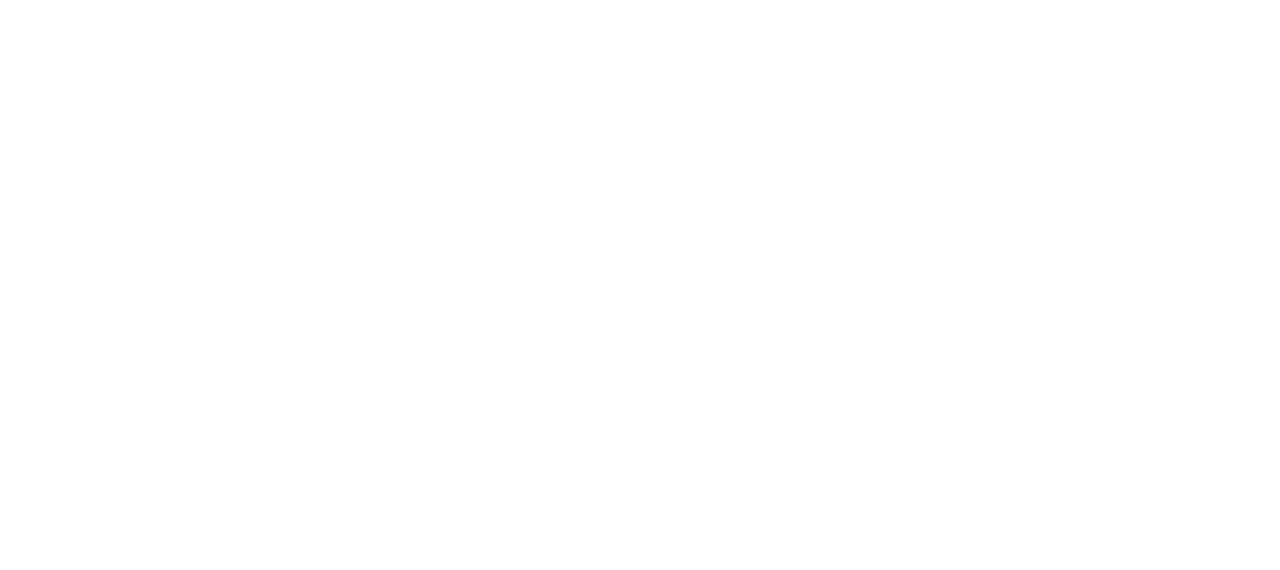
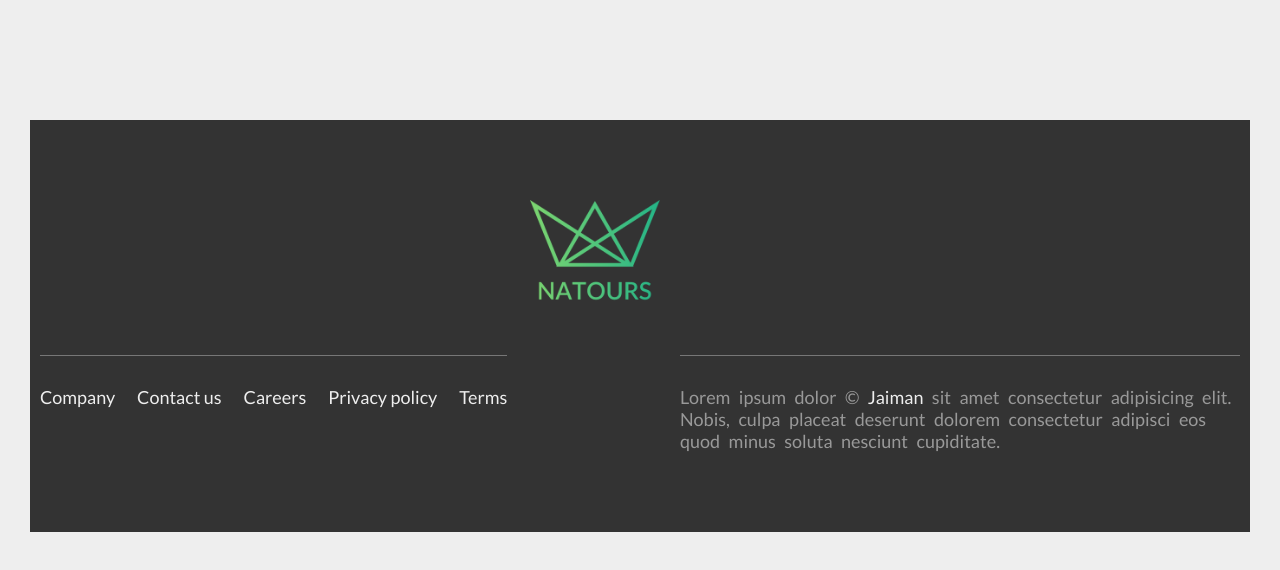
Before and after one commit to Mohamed-MGH/Nat-company-Footer, a plain HTML site: page index.html in a window 1280 px wide. Drawn offline with Linux system fonts and the light colour scheme.

Commit message:
footer project completed

```diff
--- a/css/layout/_footer.scss
+++ b/css/layout/_footer.scss
@@ -1,11 +1,21 @@
 /////////  VARIABLES
+$color-green-light: #55c57a;
+$color-green-dark: #7ed56f;
+
+$color-orange-light: #ffb900;
+$color-orange-dark: #ff7730;
+
+$color-blue-light: #2998ff;
+$color-blue-dark: #5643fa;
+
 $color-grey-light-1: #f7f7f7;
 $color-grey-light-2: #eee;
-
 
 $color-grey-dark: #777;
 $color-grey-dark-1: #999;
 $color-grey-dark-2: #333;
+
+$color-black: #000;
 
 //////////////////////
 //////////// MIXINS
@@ -16,12 +26,9 @@ $color-grey-dark-2: #333;
     clear: both;
     display: table;
   }
-
 }
 
-
 ///////////////////////
-
 
 *,
 *::before,
@@ -38,4 +45,85 @@ html {
 body {
   font-family: "Lato", sans-serif;
   box-sizing: border-box;
+  padding: 1rem 3rem;
+  background-color: $color-grey-light-2;
 }
+
+.row {
+  width: 120rem;
+  margin: 0 auto;
+  @include clearfix;
+
+  [class^="col-"] {
+    // background-color: orangered;
+    float: left;
+
+    &:not(:last-child) {
+      margin-right: 8rem;
+    }
+
+    width: calc((100% - 8rem) / 2);
+  }
+}
+
+.footer {
+    padding: 8rem 0;
+    margin-top: 11rem;
+    background-color: $color-grey-dark-2;
+  &__logo-box {
+      text-align: center;
+      margin-bottom: 5rem;
+  }
+
+  &__logo {
+      width: 13rem;
+      height: auto;
+      transform: translateX(-4.5rem);
+  }
+
+  &__navigation {
+      padding-top: 3rem;
+      border-top: 1px solid $color-grey-dark;
+      display: inline-block;
+  }
+
+  &__list {
+      list-style: none;
+  }
+
+  &__item {
+    display: inline-block;
+    // background-color: black;
+
+    &:not(:last-child) {
+        margin-right: 2rem;
+    }
+  }
+
+  &__link {
+     &:link,
+     &:visited {
+        text-decoration: none;
+        color: $color-grey-light-2;
+        font-size: 1.8rem;
+        display: inline-block;
+        transition: all .2s;
+     }
+
+     &:hover,
+     &:active {
+         box-shadow: 0 1rem 2rem rgba($color-black, .7);
+         color: $color-green-dark;
+         transform: rotate(6deg) scale(1.15);
+     }
+
+  }
+
+  &__copyright {
+      color: $color-grey-dark-1;
+      font-size: 1.8rem;
+      padding-top: 3rem;
+      border-top: 1px solid $color-grey-dark;
+      word-spacing: 5px;;
+  }
+  }
--- a/index.html
+++ b/index.html
@@ -0,0 +1,41 @@
+<!DOCTYPE html>
+<html lang="en">
+
+<head>
+    <meta charset="UTF-8">
+    <meta name="viewport" content="width=device-width, initial-scale=1.0">
+    <link href="https://fonts.googleapis.com/css2?family=Lato:ital,wght@0,300;0,400;0,700;1,100&display=swap"
+        rel="stylesheet">
+    <link rel="stylesheet" href="css/main.css">
+    <title>Simple footer</title>
+</head>
+
+<body>
+    <footer class="footer">
+        <div class="footer__logo-box">
+            <img src="image/logo-green-2x.png" alt="company logo" class="footer__logo">
+        </div>
+        <div class="row">
+            <div class="col-1-of-2">
+                <div class="footer__navigation">
+                    <ul class="footer__list">
+                        <li class="footer__item"><a href="#" class="footer__link">Company</a></li>
+                        <li class="footer__item"><a href="#" class="footer__link">Contact us</a></li>
+                        <li class="footer__item"><a href="#" class="footer__link">Careers</a></li>
+                        <li class="footer__item"><a href="#" class="footer__link">Privacy policy</a></li>
+                        <li class="footer__item"><a href="#" class="footer__link">Terms</a></li>
+                    </ul>
+                </div>
+            </div>
+            <div class="col-1-of-2">
+                <p class="footer__copyright">
+                    Lorem ipsum dolor &copy; <a href="#" class="footer__link">Jaiman</a> sit amet consectetur adipisicing elit.
+                    Nobis, culpa placeat deserunt dolorem
+                    consectetur adipisci eos quod minus soluta nesciunt cupiditate.
+                </p>
+            </div>
+        </div>
+    </footer>
+</body>
+
+</html>
```
Also changed, not shown: css/main.css, 1 other file. Lines whose indentation alone changed are shown as unchanged.
